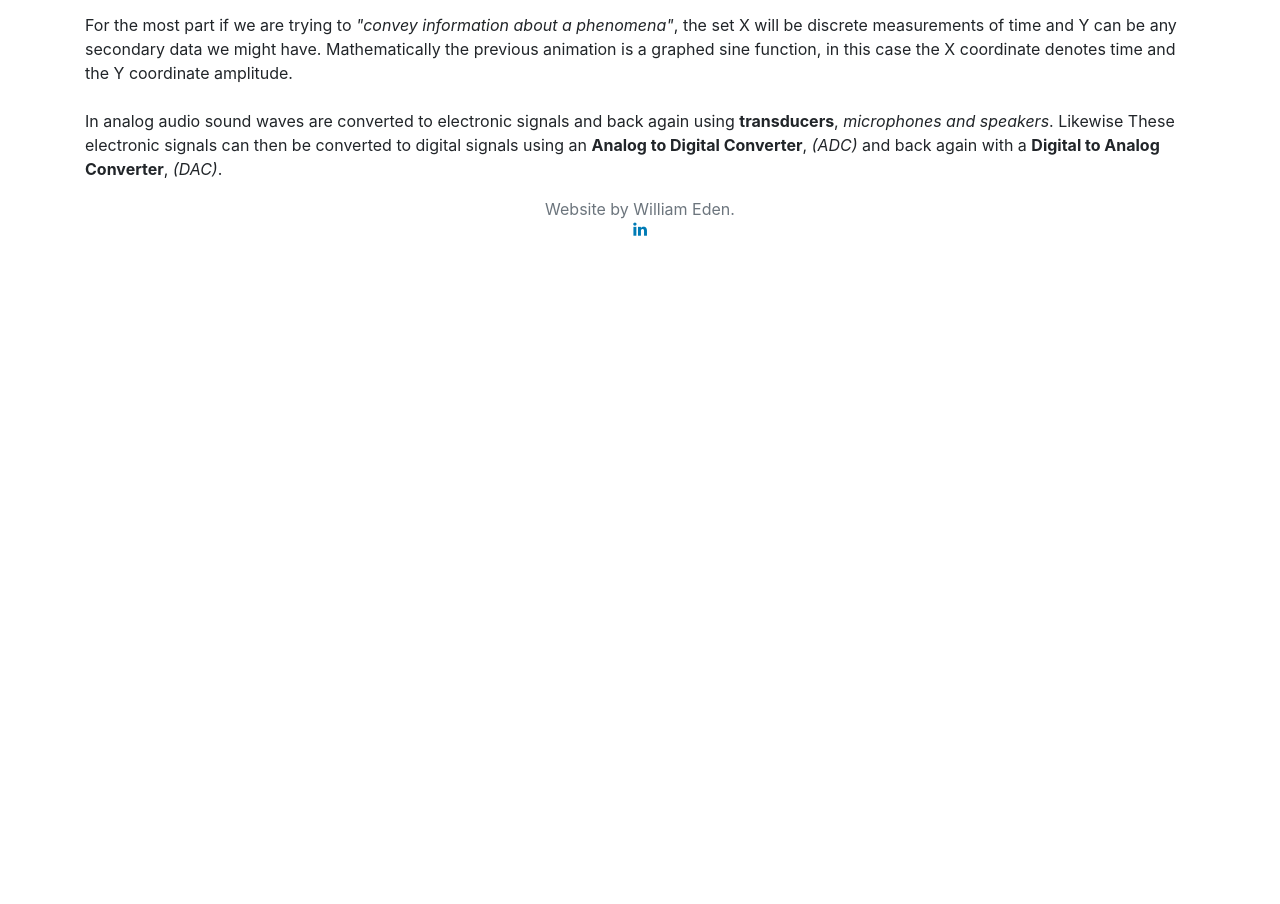
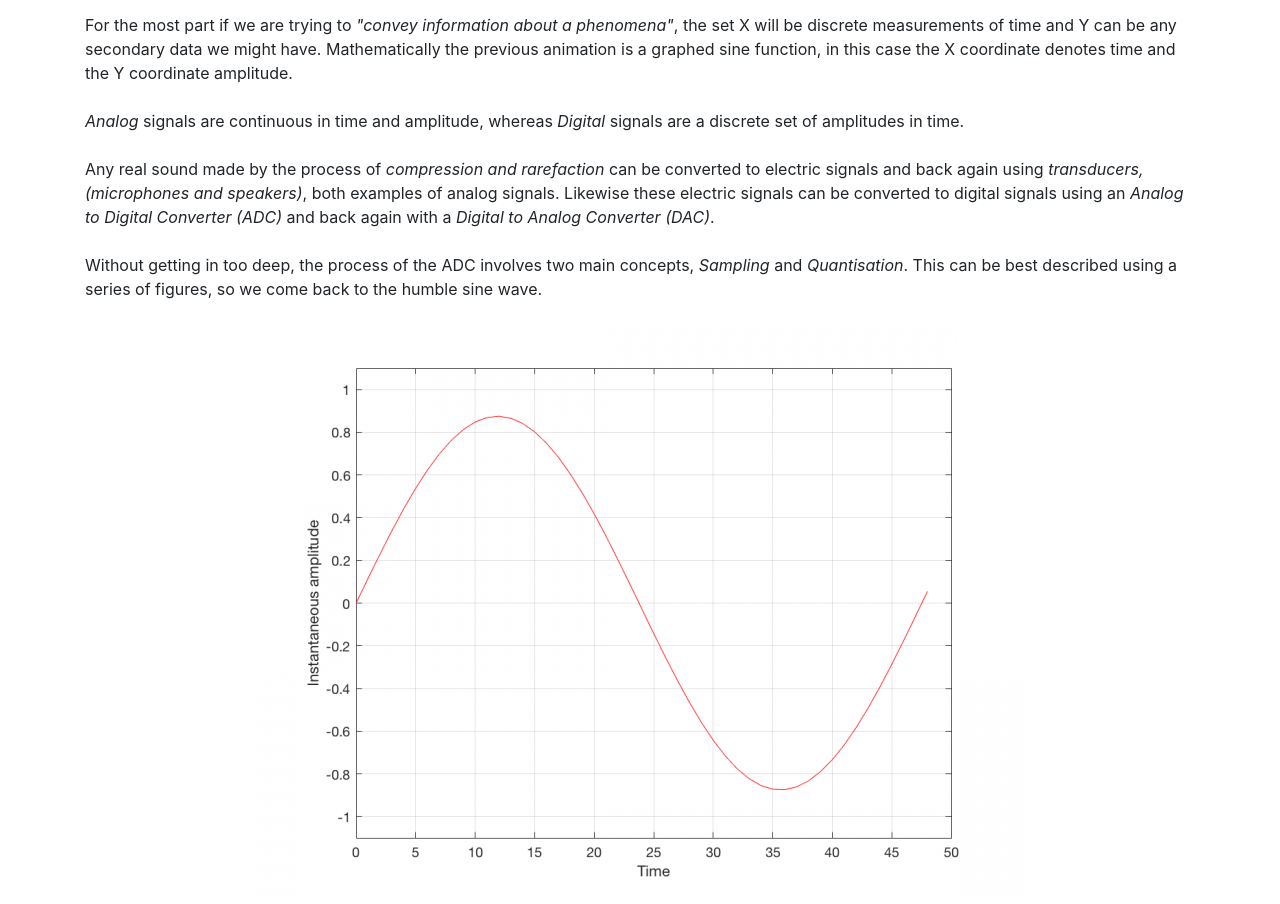
Before and after one commit to signalssoundsandwaves/signalssoundsandwaves.github.io, a plain HTML site: page why.html in a window 1280 px wide. Shown: the part 2394-3298 px from the top of the page. Before the commit the page ends 2647 px from the top, so only its background shows below. Drawn offline with nearby package versions, Linux system fonts and the light colour scheme.

Commit message:
more added to signals, images etc.

```diff
--- a/why.css
+++ b/why.css
@@ -11,4 +11,16 @@
 }
 div a{
     color: #007bb5;
-  }
+}
+
+#original_signal{
+    display: block;margin-left: auto; margin-right: auto;
+}
+
+#time_sampled_signal{
+    display: block;margin-left: auto; margin-right: auto;
+}
+
+#quantised_signal_time{
+    display: block;margin-left: auto; margin-right: auto;
+}
--- a/why.html
+++ b/why.html
@@ -73,11 +73,11 @@
             Something I found really interesting in the last link was the claim that the usual graphed representation of
             a sound wave isn't how sound works at all.. That's why I liked the earthworm in it so much, and why I think
             it is important to make a distinction between the terms. The earthworm moves in a similar motion to a <cite>'real'</cite>
-            sound wave - movement through 'compression' and 'rarefaction'. This is called a <strong>longitudinal wave</strong> , as its
+            sound wave - movement through 'compression' and 'rarefaction'. This is called a <cite>longitudinal wave</cite> , as its
             vibrations occur along one axis.
             <br>
             <br>
-            It's not that easy to graph a longitudinal wave without it looking more like the motion of a <strong>transverse wave</strong>
+            It's not that easy to graph a longitudinal wave without it looking more like the motion of a <cite>transverse wave</cite>
             , which is where the confusion lies. An example of a transverse wave would be the movement of a guitar
             string - the vibrations in a guitar string moving up and down whilst played are at right angles to the
             direction the sound wave travels. Without getting you too dizzy, here's are some more gifs, one comparing
@@ -113,16 +113,34 @@
         <br>
         <br>
         </p>
-        The definition of a <cite>'Signal'</cite> on wikipedia is <blockquote>"..a function that conveys information about a phenomenon"</blockquote>
-        <cite>So what's a function?</cite> Wiki defines a function as <blockquote>"..a process that associates to each element of a set X a single element of a set Y"</blockquote>
+        The definition of a <cite>'Signal'</cite> on wikipedia is: <blockquote>"..a function that conveys information about a phenomenon"</blockquote>
+        <cite>So what's a function?</cite> Wiki defines a function as: <blockquote>"..a process that associates to each element of a set X a single element of a set Y"</blockquote>
         For the most part if we are trying to <cite>"convey information about a phenomena"</cite>, the set X will be discrete measurements of time and Y can be any
         secondary data we might have. Mathematically the previous animation is a graphed sine function, in this case the X coordinate denotes time and the Y
         coordinate amplitude.
         <br>
         <br>
-        In analog audio sound waves are converted to electronic signals and back again using <strong>transducers</strong>, <cite>microphones and speakers</cite>. Likewise These electronic signals
-        can then be converted to digital signals using an <strong>Analog to Digital Converter</strong>, <cite>(ADC)</cite> and back again with a <strong>Digital to Analog Converter</strong>,
-        <cite>(DAC)</cite>.
+        <cite>Analog</cite> signals are continuous in time and amplitude, whereas <cite>Digital</cite> signals are a discrete set of amplitudes in time.
+        <br>
+        <br>
+        Any real sound made by the process of <cite>compression and rarefaction
+        </cite> can be converted to electric signals and back again using <cite>transducers, (microphones and speakers)</cite>, both examples of analog signals. Likewise these electric signals
+        can be converted to digital signals using an <cite>Analog to Digital Converter (ADC)</cite> and back again with a <cite>Digital to Analog Converter (DAC)</cite>.
+        <br>
+        <br>
+        Without getting in too deep, the process of the ADC involves two main concepts, <cite>Sampling</cite> and <cite>Quantisation</cite>.
+        This can be best described using a series of figures, so we come back to the humble sine wave.
+        <br>
+        <br>
+        <img src="original_signal-768x576.png" id="original_signal">fig 1. Original signal</img>
+        <img src="time_sampled_signal-768x576.png" id="time_sampled_signal">fig 2. Sampled signal</img>
+        <img src="quantised_signal_time-768x576.png" id="quantised_signal_time">fig 3. Quantised signal</img>
+        <br>
+        <br>
+        Figure 1 depicts an analog signal, a sine wave with continuous time on x axis and continuous amplitude on the y axis. In order for a digital system to represent that signal the ADC
+        must take measurements of the amplitude at regular intervals, this is dictated by the <cite>sample rate</cite>; the more samples that are taken the better the representation of the input signal will be.
+        Figure 2 depicts that same signal being sampled with a samplerate of 48k, that's 48000 samples per second. Just as the digital system forces us to take these measurements at discrete intervals in time, the system
+        also forces us to measure the amplitude in discrete steps, this is called <cite>quantisation</cite> and it is dictated by the <cite>bit rate</cite>. A dipiction of this process is shown in figure 3.
         </p>
 
         <div class="container footer">
```
Also changed, not shown: original_signal-768x576.png (added), quantised_signal_time-768x576.png (added), time_sampled_signal-768x576.png (added).
